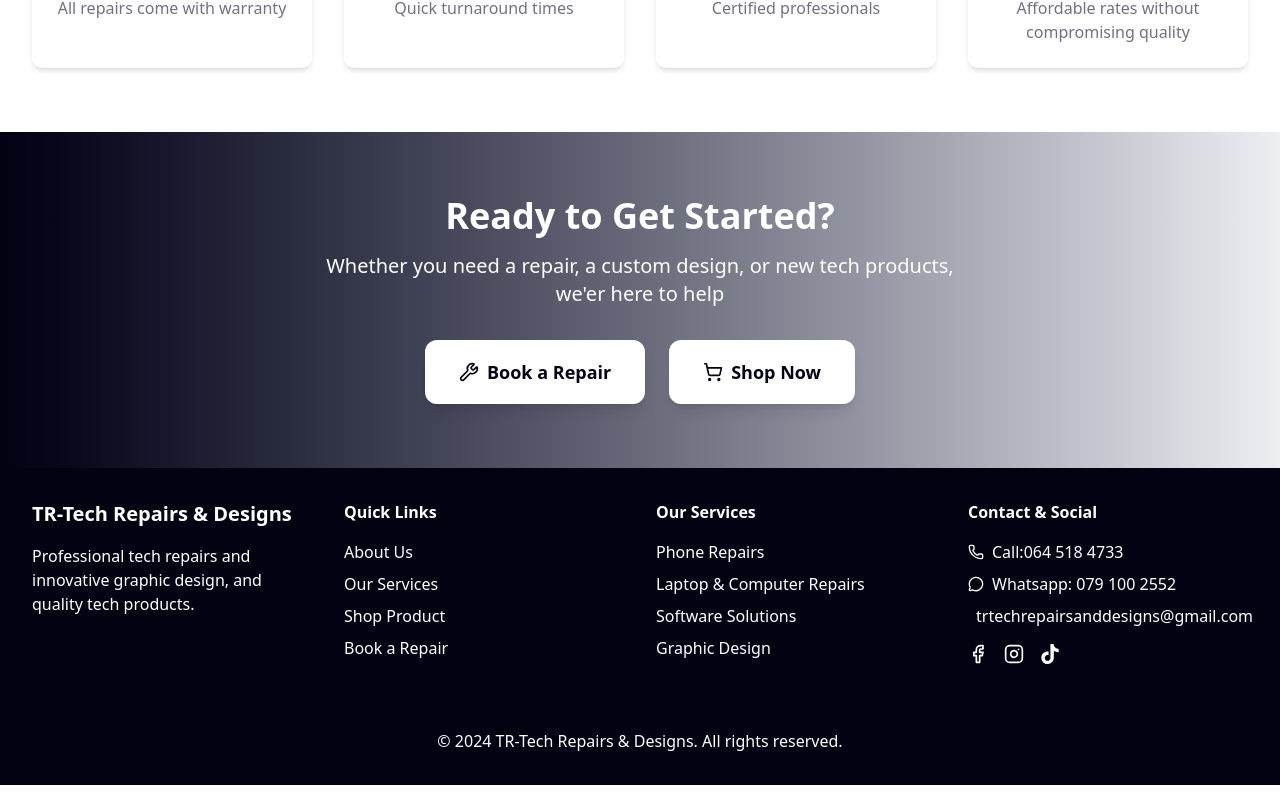
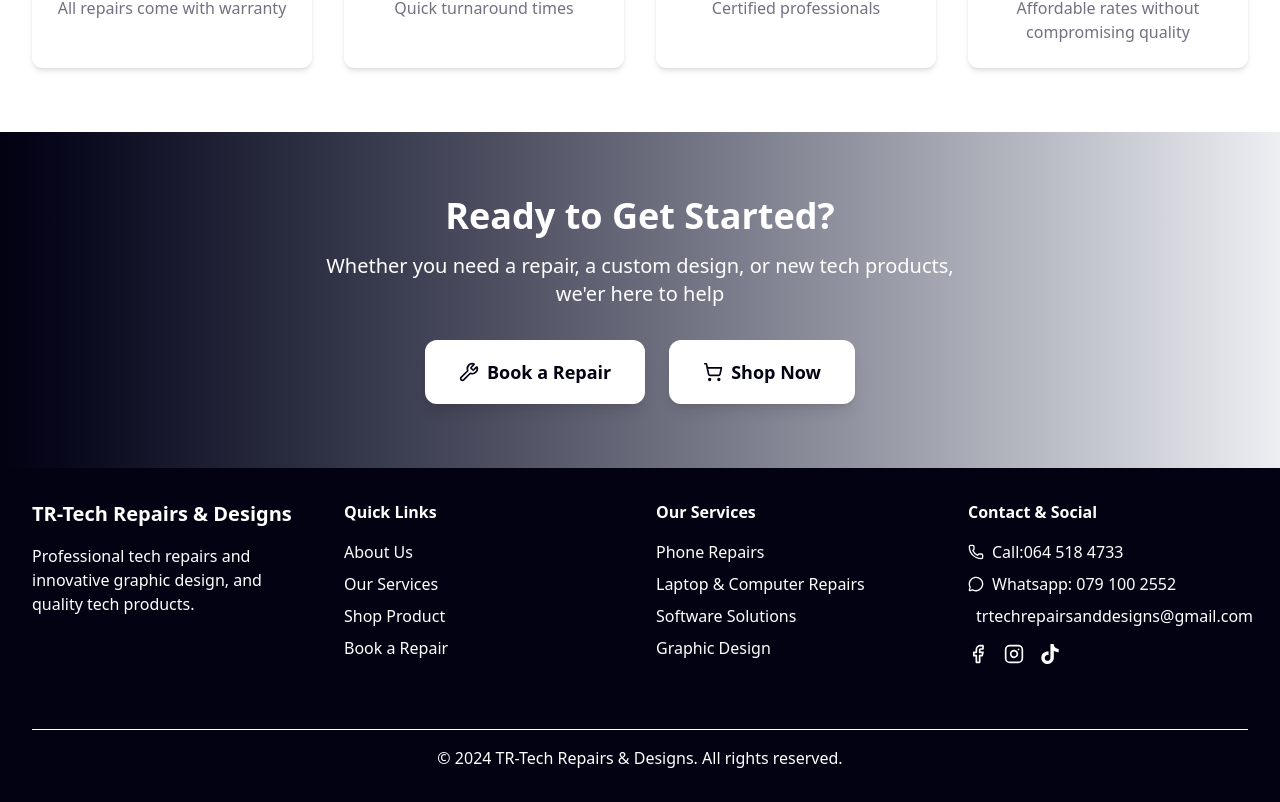
Before and after one commit to TumeloFRakgwahla/TR-Tech-frontend, a React (Vite) app: page /services in a window 1280 px wide. Shown: the part 1556-2358 px from the top of the page. Built offline with nearby package versions, Linux system fonts and the light colour scheme.

Commit message:
created the footer

```diff
--- a/src/components/Footer.jsx
+++ b/src/components/Footer.jsx
@@ -61,6 +61,7 @@ const Footer = () => {
         </div>
 
         <div className="border-t border-primary-foreground/20 mt-8 pt-8 text-center">
+          <hr className="border-white mb-4" />
           <p className="text-primary-foreground/80">
             © 2024 TR-Tech Repairs & Designs. All rights reserved.
           </p>
```
